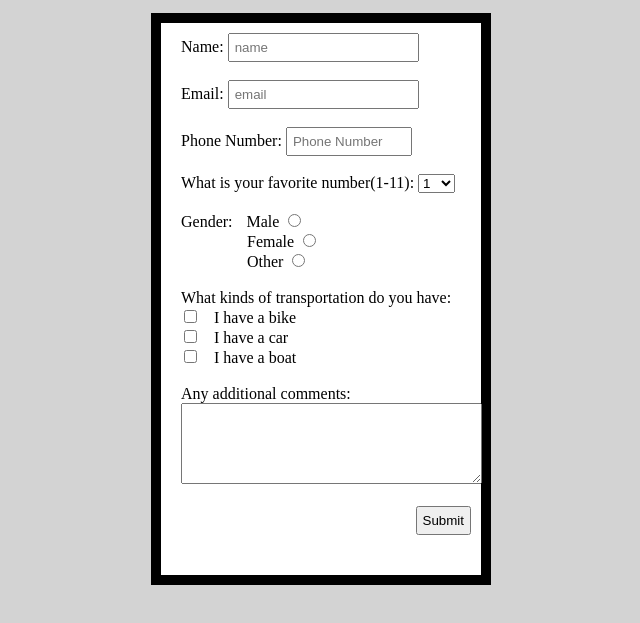
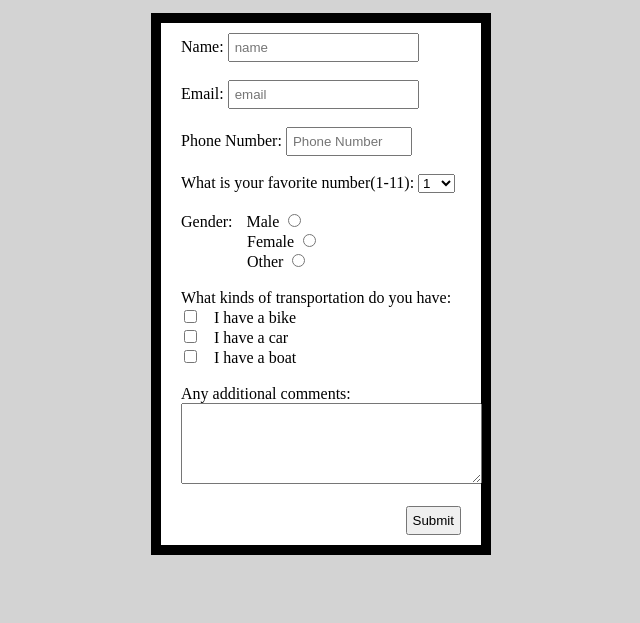
Before and after one commit to Joe1350/fcc-survey-form, a plain HTML site: page index.html in a window 1280 px wide. Shown: the part 101-724 px from the top of the page, without its empty margins (319-959 px from the left). Drawn offline with Linux system fonts and the light colour scheme.

Commit message:
moved submit button and cleaned up code

```diff
--- a/index.html
+++ b/index.html
@@ -16,7 +16,7 @@
             <input type="text" id="name" name="name" placeholder="name" required><br><br>
             <label for="email" id="email-label">Email: </label>
             <input type="email" id="email" name="email" placeholder="email" required><br><br>
-  <label for"number" id="number-label">Phone Number: </label>
+            <label for="number" id="number-label">Phone Number: </label>
             <input type="number" id="number" name="number" min="2000000000" max="9899999999" placeholder="Phone Number"><br><br>
             <label for="dropdown" id="dropdown-label">What is your favorite number(1-11): </label>
                 <select name="dropdown" id="dropdown">
--- a/styles.css
+++ b/styles.css
@@ -21,7 +21,7 @@ html {
     display: inline-block;
     border: 10px solid black;
     padding: 10px;
-    padding-bottom: 40px;
+    padding-bottom: 10px;
 }
 
 label {
@@ -61,4 +61,5 @@ html {
 
 #submit {
     float: right;
+    margin-right: 10px;
 }
```
Lines whose indentation alone changed are shown as unchanged.
